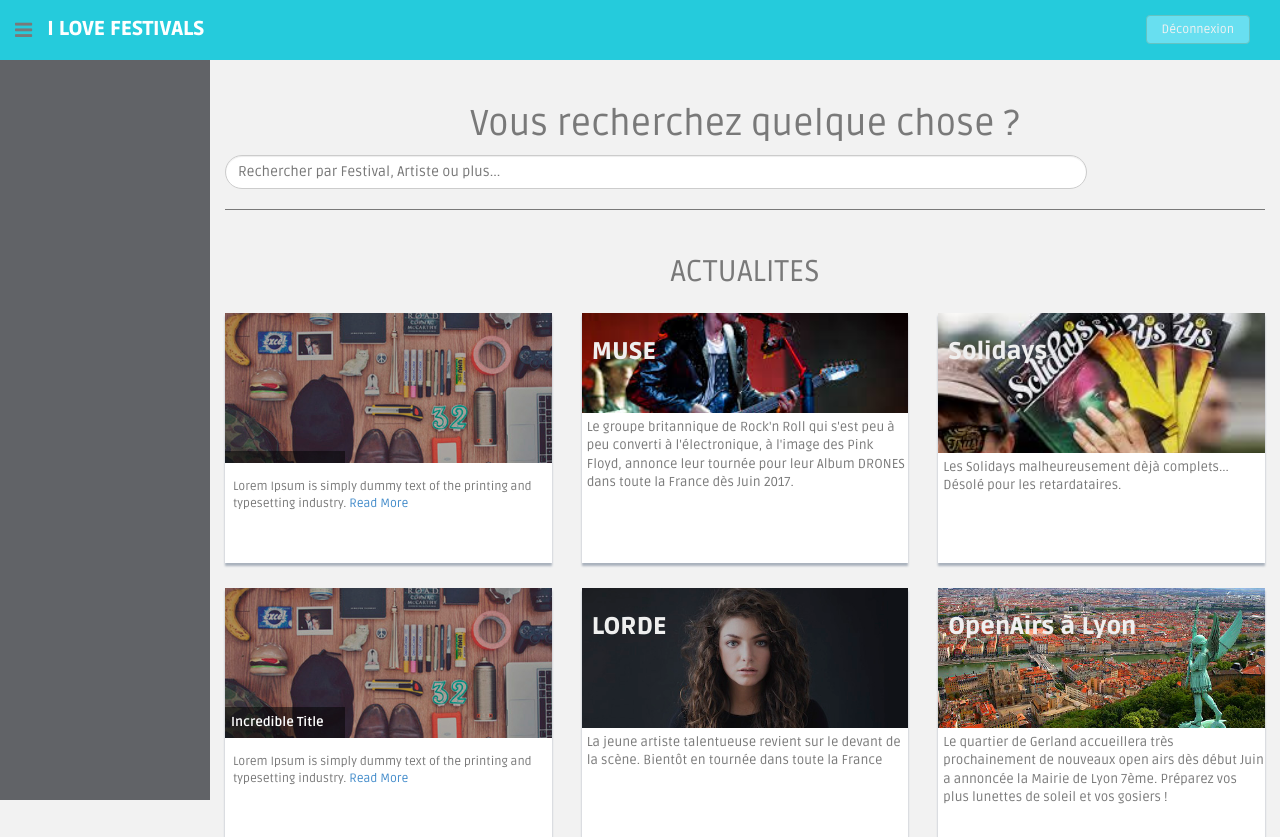
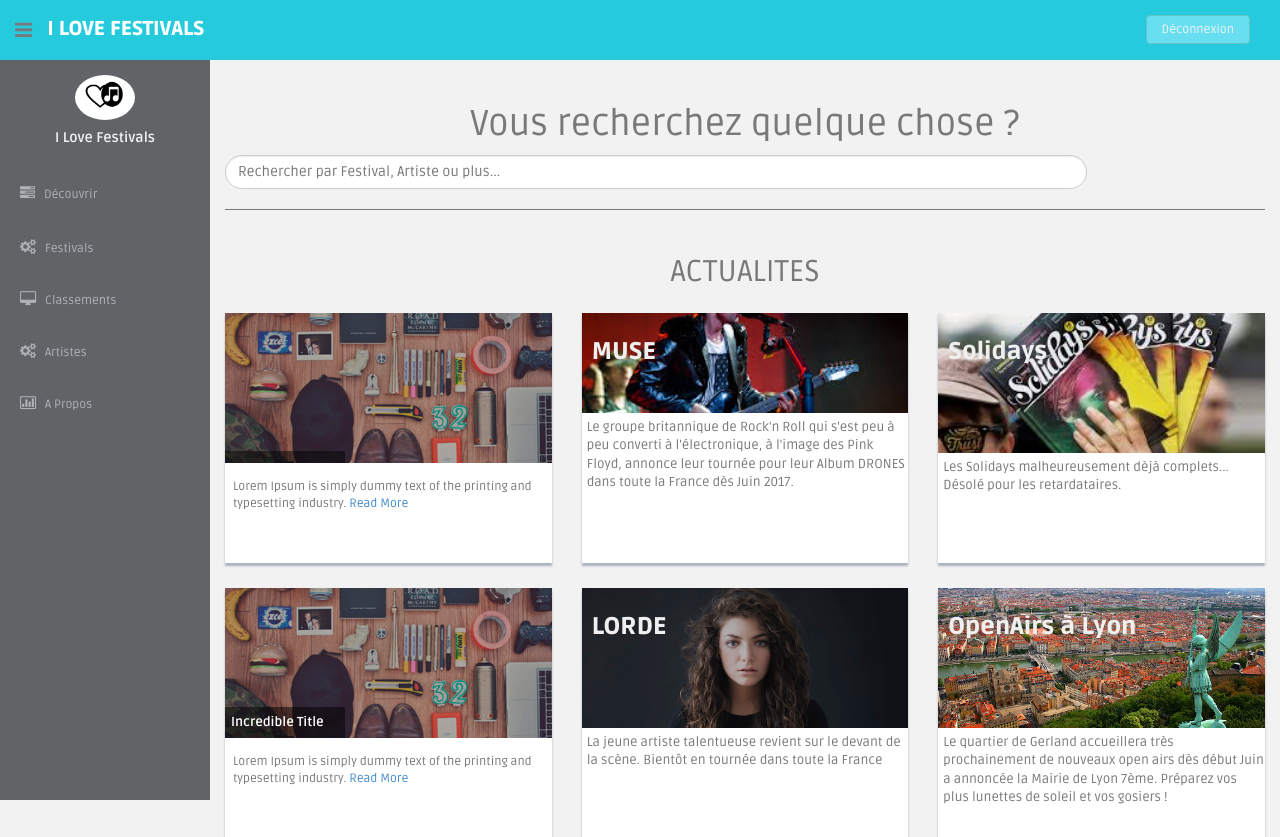
Before and after one commit to quent141/ilovefestival, a Flask app: page / in a window 1280 px wide. Shown: the top 837 px of the page. Run offline with Flask 2, Linux system fonts and the light colour scheme; parts of the project's set-up code (start-up, migrations or seed data) failed here and were passed over; some libraries are stand-ins or nearby versions.

Commit message:
Correction bug Index.html
Menu de gauche qui buggait corrigé

```diff
--- a/app.py
+++ b/app.py
@@ -291,11 +291,11 @@
   print("Je suis la recherche : %s", requete[0])
 
   #RECHERCHES PAR GENRE (DANS MYSQL)
-  resultArtists = db.execute("SELECT artistes.NomArtiste FROM artistes, artistestyles, style WHERE artistes.idartiste = artistestyles.idartiste AND artistestyles.idstyle = style.idstyle AND style.NomStyle = %s", recherche)
-  resultFestivals = db.execute("SELECT festival.NomFestival FROM festival, festivalstyles, style WHERE festival.idFestival = festivalstyles.idFestival AND festivalstyles.idstyle = style.idstyle AND style.NomStyle = %s", recherche)
+  resultArtists = db.execute("SELECT artistes.NomArtiste FROM artistes, artistestyles, style WHERE artistes.idartiste = artistestyles.idartiste AND artistestyles.idstyle = style.idstyle AND style.NomStyle = '%s' collate utf8_bin", recherche)
+  resultFestivals = db.execute("SELECT festival.NomFestival FROM festival, festivalstyles, style WHERE festival.idFestival = festivalstyles.idFestival AND festivalstyles.idstyle = style.idstyle AND style.NomStyle = '%s' collate utf8_bin", recherche)
 
   #RECHERCHE PAR ARTISTE
-  resultArtistsBis = db.execute("SELECT festival.NomFestival FROM artistes LEFT JOIN programmation ON programmation.idArtiste = artistes.idArtiste LEFT JOIN festival ON programmation.idFestival = festival.idFestival WHERE (artistes.NomArtiste like %s)", recherche)
+  resultArtistsBis = db.execute("SELECT festival.NomFestival FROM artistes LEFT JOIN programmation ON programmation.idArtiste = artistes.idArtiste LEFT JOIN festival ON programmation.idFestival = festival.idFestival WHERE (artistes.NomArtiste like '%s' collate utf8_bin)", recherche)
 
 
   #STOCKAGE DES RESULTATS DANS DES LISTES
--- a/templates/index.html
+++ b/templates/index.html
@@ -70,9 +70,9 @@
       *********************************************************************************************************************************************************** -->
       <!--sidebar start-->
       <aside>
-          <div id="sidebar" class="nav-collapse " tabindex="5000" style="overflow: hidden; outline: none; margin-left: 0px;">
+          <div id="sidebar" class="nav-collapse">
               <!-- sidebar menu start-->
-              <ul class="sidebar-menu" id="nav-accordion" style="display: none;">
+              <ul class="sidebar-menu" id="nav-accordion">
 
                   <p class="centered">
 
```
